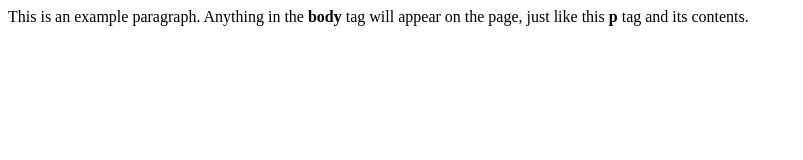
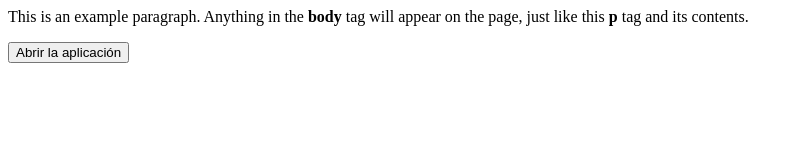
Before and after one commit to aperez-sw/.well-known, a plain HTML site: page index.html in a window 1280 px wide. Shown: the whole page, without its empty margins (0-803 px from the left). Drawn offline with Linux system fonts and the light colour scheme.

Commit message:
Update index.html

```diff
--- a/index.html
+++ b/index.html
@@ -5,5 +5,12 @@
   </head>
   <body>
     <p>This is an example paragraph. Anything in the <strong>body</strong> tag will appear on the page, just like this <strong>p</strong> tag and its contents.</p>
+    <button onclick="openApp()">Abrir la aplicación</button>
+
+    <script>
+      function openApp() {
+        window.location.href = 'discouy://';
+      }
+    </script>
   </body>
 </html>
```
